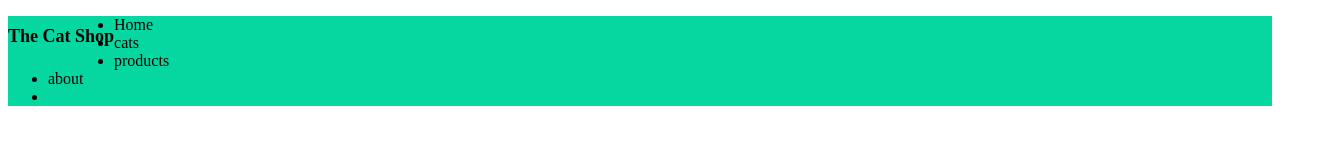
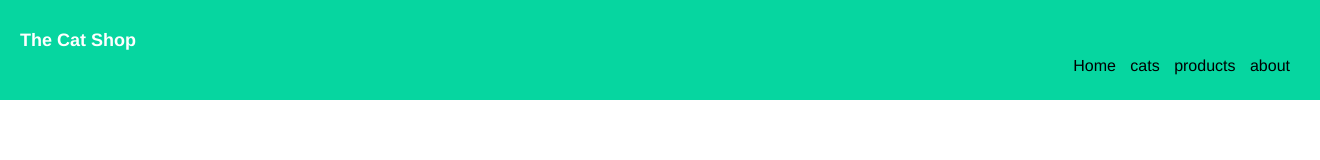
Before and after one commit to bradtacs/Copy-Cat, a plain HTML site: page index.html in a window 1280 px wide. Shown: the whole page, 1320 px wide, since content can reach past the window. Drawn offline with Linux system fonts and the light colour scheme; files that its build step writes are made by us from their sources.

Commit message:
close on header

```diff
--- a/CSS/styles.css
+++ b/CSS/styles.css
@@ -2,9 +2,37 @@
   float: left;
   line-height: 16PX;
   font-size: 18px;
+  color: white;
 }
 
+.nav-items {
+  display: inline-block;
+  margin-right: 10px;
+  line-height: 60px;
+}
+
+.nav-items {
+  margin-bottom: 5;x
+}
+body{
+  margin: 0px;
+}
 header {
   background-color: #06D6A0;
+  width: 100%;
+  height: 60px;
+  padding: 20px;
 
 }
+.navbar {
+  float: right;
+
+}
+h1 {
+  color: white;
+}
+
+html {
+    font-family: "Helvetica Neue", Helvetica, Arial;
+
+}
--- a/index.html
+++ b/index.html
@@ -3,22 +3,23 @@
   <head>
     <meta charset="utf-8">
     <title></title>
-      <link rel='stylesheet' type='text/css' href='styles.css'>
+      <link rel='stylesheet' type='text/css' href='css/styles.css'>
   </head>
   <body>
+   <div class="">
+
 
     <header>
       <h1 class="logo">The Cat Shop</h1>
       <nav class="navbar" >
         <ul>
-            <li class="nav-item"> Home </li>
-            <li class="nav-item"> cats </li>
-            <li class="nav-item"> products </li>
-            <li class="nav-item"> about </li>
-          <li></li>
+            <li class="nav-items"> Home </li>
+            <li class="nav-items"> cats </li>
+            <li class="nav-items"> products </li>
+            <li class="nav-items"> about </li>
+
         </ul>
       </nav>
-
-    </header>
+    </div>
 
 </html>
```
